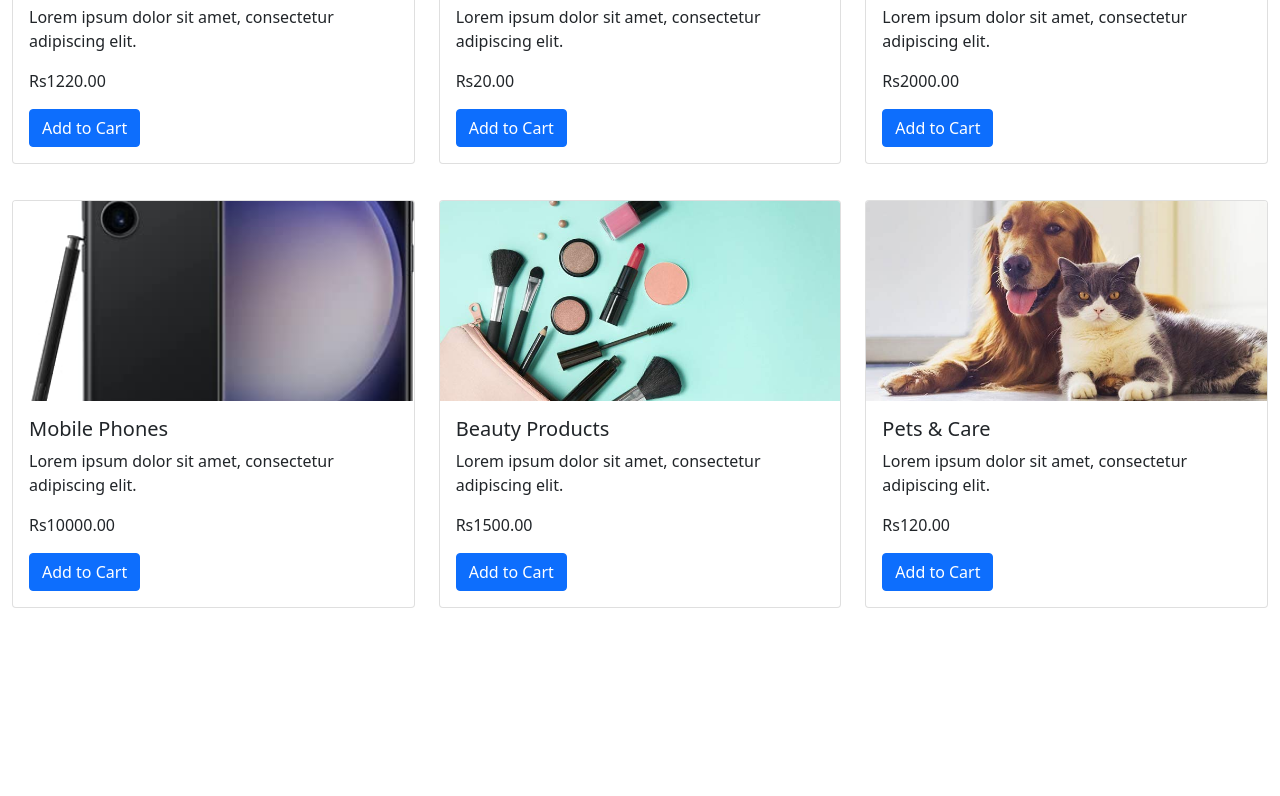
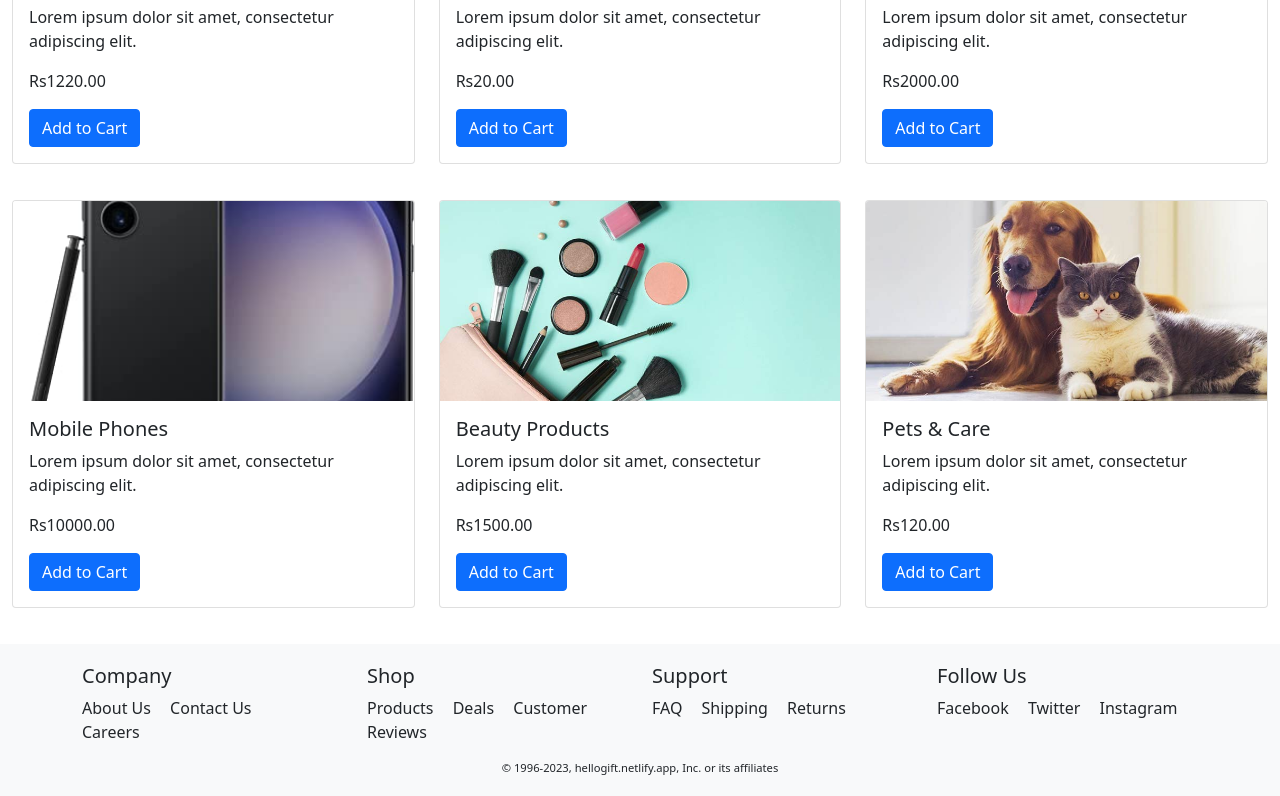
Before and after one commit to Aksh012/Unbundle-Task1, a plain HTML site: page New folder/index.html in a window 1280 px wide. Shown: the part 799-1595 px from the top of the page. Before the commit the page ends 1443 px from the top, so only its background shows below. Drawn offline with nearby package versions, Linux system fonts and the light colour scheme.

Commit message:
Add files via upload

```diff
--- a/New folder/index.html
+++ b/New folder/index.html
@@ -3,7 +3,11 @@
   <head>
     <meta charset="UTF-8" />
     <meta name="viewport" content="width=device-width, initial-scale=1.0" />
-    <link rel="shortcut icon" href="./images/Yellow_and_Black_Online_Shop_Business_Logo-removebg-preview.png" type="image/x-icon">
+    <link
+      rel="shortcut icon"
+      href="./images/Yellow_and_Black_Online_Shop_Business_Logo-removebg-preview.png"
+      type="image/x-icon"
+    />
     <link rel="stylesheet" href="style.css" />
     <title>Hello Gifts</title>
 
@@ -19,16 +23,15 @@
       <div class="container">
         <a class="navbar-brand" href="#"> Hello Gifts</a>
 
-
-        <form class="form-inline">
+        <form class="form-inline frm">
           <input
-            class="form-control mr-sm-2"
+            class="form-control srch mr-sm-2"
             type="search"
             placeholder="Search"
             aria-label="Search"
           />
           <button
-            class="btn btn-outline-success my-2 my-sm-0 mx-2"
+            class="btn btnsm btn-outline-success my-2 my-sm-0 mx-2"
             type="submit"
           >
             Search
@@ -195,11 +198,10 @@
             </div>
           </div>
         </div>
-
       </div>
     </div>
 
-      <div class="container-fluid my-3">
+    <div class="container-fluid my-3">
       <div class="row">
         <div class="col-md-4">
           <div class="card product-card">
@@ -254,10 +256,50 @@
             </div>
           </div>
         </div>
-
-
       </div>
     </div>
+
+    <footer class="footer">
+      <div class="container">
+        <div class="row">
+          <div class="col-md-3">
+            <h5>Company</h5>
+            <ul>
+              <li>About Us</li>
+              <li>Contact Us</li>
+              <li>Careers</li>
+            </ul>
+          </div>
+          <div class="col-md-3">
+            <h5>Shop</h5>
+            <ul>
+              <li>Products</li>
+              <li>Deals</li>
+              <li>Customer Reviews</li>
+            </ul>
+          </div>
+          <div class="col-md-3">
+            <h5>Support</h5>
+            <ul>
+              <li>FAQ</li>
+              <li>Shipping</li>
+              <li>Returns</li>
+            </ul>
+          </div>
+          <div class="col-md-3">
+            <h5>Follow Us</h5>
+            <ul>
+              <li>Facebook</li>
+              <li>Twitter</li>
+              <li>Instagram</li>
+            </ul>
+          </div>
+        </div>
+      </div>
+      <div class="copyright">
+        © 1996-2023, hellogift.netlify.app, Inc. or its affiliates
+      </div>
+    </footer>
 
     <script src="https://code.jquery.com/jquery-3.5.1.slim.min.js"></script>
     <script src="https://cdn.jsdelivr.net/npm/@popperjs/core@2.5.4/dist/umd/popper.min.js"></script>
--- a/New folder/style.css
+++ b/New folder/style.css
@@ -21,8 +21,44 @@
     object-fit: cover;
 }
 
+
+.footer {
+    background-color: #f8f9fa;
+    padding: 20px 0;
+}
+
+.footer ul {
+    list-style-type: none;
+    padding: 0;
+}
+
+.footer ul li {
+    display: inline;
+    margin-right: 15px;
+}
+
 @media (max-width: 768px) {
     .navbar .form-inline .form-control {
         width: 70%;
     }
 }
+
+@media (max-width: 375px) {
+    .btnsm{
+        width: 70px;
+    }
+
+    .srch{
+        width: 100px;
+        height: 50px;
+    }
+    .frm{
+        width: 100px;
+    }
+}
+
+
+.copyright {
+    font-size: 0.7rem;
+    text-align: center;
+}
```
